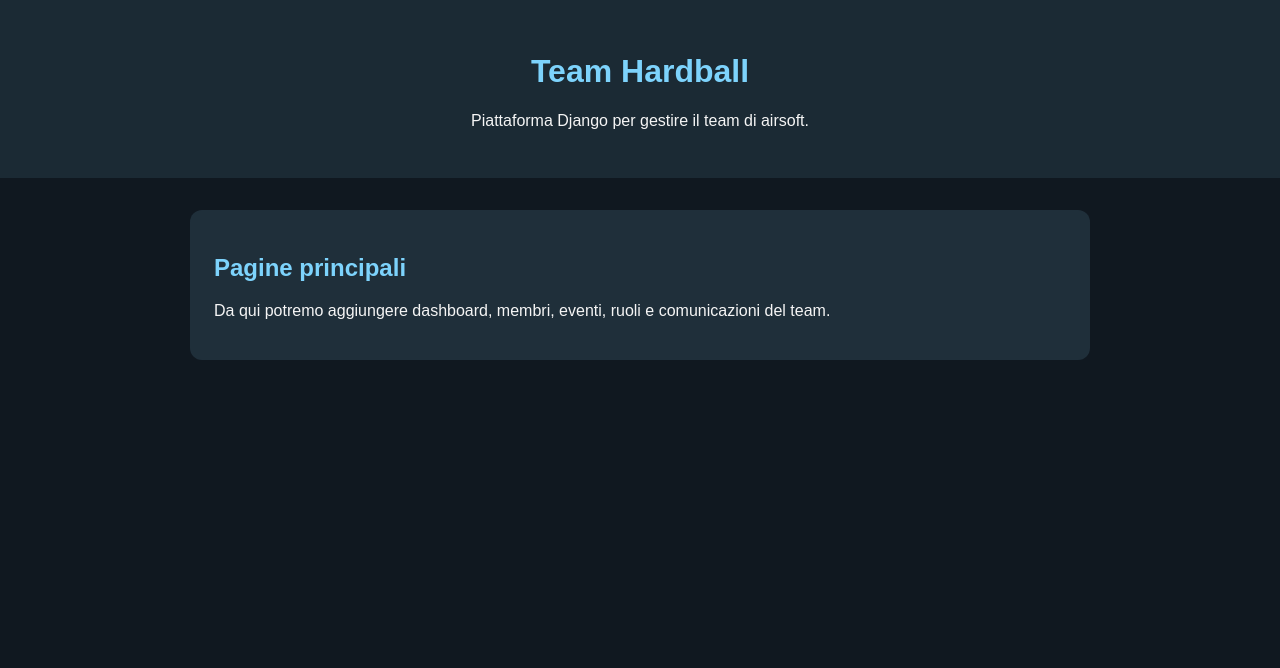
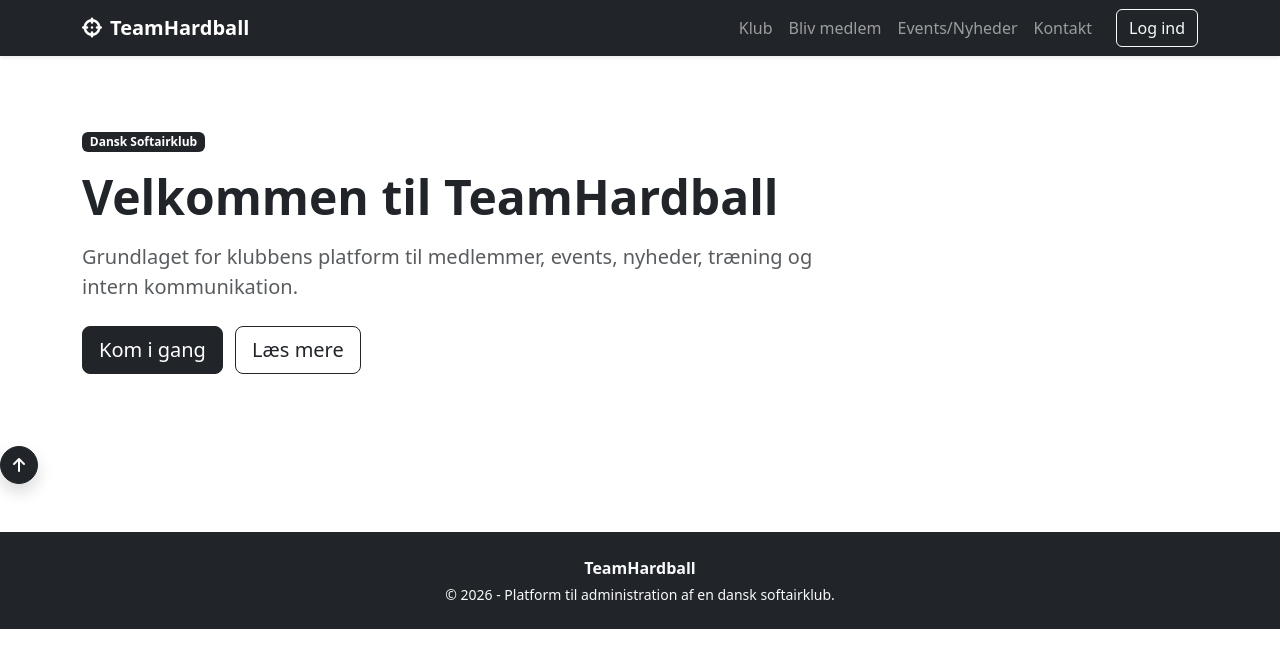
Before and after one commit to latorreandrea/teamhardball, a Django app: template home/templates/home/index.html in a window 1280 px wide. Shown: the top 668 px of the page. Run offline with Django 5.2, Linux system fonts and the light colour scheme; the template is opened without the code that fills it, so the values that code supplies are empty; parts of the project's set-up code (start-up, migrations or seed data) failed here and were passed over.

Commit message:
GIved project structure with new templates, styles, and scripts for TeamHardball platform

```diff
--- a/home/templates/home/index.html
+++ b/home/templates/home/index.html
@@ -1,48 +1,21 @@
-<!DOCTYPE html>
-<html lang="it">
-<head>
-    <meta charset="UTF-8">
-    <meta name="viewport" content="width=device-width, initial-scale=1.0">
-    <title>Team Hardball</title>
-    <style>
-        body {
-            font-family: Arial, sans-serif;
-            margin: 0;
-            padding: 0;
-            background: #101820;
-            color: #f5f5f5;
-        }
-        header {
-            background: #1b2a34;
-            padding: 2rem;
-            text-align: center;
-        }
-        main {
-            max-width: 900px;
-            margin: 2rem auto;
-            padding: 0 1rem;
-        }
-        .card {
-            background: #1f2f3a;
-            border-radius: 12px;
-            padding: 1.5rem;
-            margin-bottom: 1rem;
-        }
-        h1, h2 {
-            color: #7dd3fc;
-        }
-    </style>
-</head>
-<body>
-    <header>
-        <h1>Team Hardball</h1>
-        <p>Piattaforma Django per gestire il team di airsoft.</p>
-    </header>
-    <main>
-        <section class="card">
-            <h2>Pagine principali</h2>
-            <p>Da qui potremo aggiungere dashboard, membri, eventi, ruoli e comunicazioni del team.</p>
-        </section>
-    </main>
-</body>
-</html>
+{% extends "base.html" %}
+
+{% block extra_title %} | Klub{% endblock %}
+
+{% block content %}
+<section class="hero-section py-5">
+    <div class="container py-4">
+        <div class="row align-items-center">
+            <div class="col-lg-8">
+                <span class="badge text-bg-dark mb-3">Dansk Softairklub</span>
+                <h1 class="display-5 fw-bold mb-3">Velkommen til TeamHardball</h1>
+                <p class="lead text-muted mb-4">
+                    Grundlaget for klubbens platform til medlemmer, events, nyheder, træning og intern kommunikation.
+                </p>
+                <a href="#" class="btn btn-dark btn-lg me-2">Kom i gang</a>
+                <a href="#" class="btn btn-outline-dark btn-lg">Læs mere</a>
+            </div>
+        </div>
+    </div>
+</section>
+{% endblock %}
--- /dev/null
+++ b/templates/base.html
@@ -0,0 +1,80 @@
+<!DOCTYPE html>
+<html lang="da">
+<head>
+    {% load static %}
+    {% block meta %}
+        <meta charset="UTF-8">
+        <meta name="viewport" content="width=device-width, initial-scale=1.0">
+        <meta http-equiv="X-UA-Compatible" content="ie=edge">
+
+        <!-- Favicon -->
+        <link rel="shortcut icon" href="{% static 'img/favicon/favicon.ico' %}" type="image/x-icon">
+        <link rel="icon" type="image/png" sizes="32x32" href="{% static 'img/favicon/favicon-32x32.png' %}">
+        <link rel="icon" type="image/png" sizes="16x16" href="{% static 'img/favicon/favicon-16x16.png' %}">
+        <link rel="apple-touch-icon" sizes="180x180" href="{% static 'img/favicon/apple-touch-icon.png' %}">
+    {% endblock %}
+
+    {% block extra_meta %}{% endblock %}
+
+    {% block corecss %}
+        <link rel="stylesheet" href="https://cdn.jsdelivr.net/npm/bootstrap@5.3.0/dist/css/bootstrap.min.css">
+        <link rel="stylesheet" href="https://cdnjs.cloudflare.com/ajax/libs/font-awesome/6.4.0/css/all.min.css">
+    {% endblock %}
+
+    {% block extra_css %}
+        <link rel="stylesheet" href="{% static 'css/styles.css' %}">
+    {% endblock %}
+
+    {% block corejs %}
+        <script src="https://cdn.jsdelivr.net/npm/bootstrap@5.3.0/dist/js/bootstrap.bundle.min.js"></script>
+    {% endblock %}
+
+    {% block extra_js %}
+        <script src="{% static 'js/main.js' %}"></script>
+    {% endblock %}
+
+    <title>
+        {% block title %}TeamHardball | Dansk Softairklub{% endblock %}
+        {% block extra_title %}{% endblock %}
+    </title>
+    <meta name="description" content="TeamHardball er en platform til en dansk softairklub med medlemmer, events, træning og fælles kommunikation.">
+    <meta name="keywords" content="softair, dansk softairklub, teamhardball, events, træning, django">
+</head>
+<body>
+    <header>
+        {% block header %}
+            {% include 'partials/navbar.html' %}
+        {% endblock %}
+    </header>
+
+    {% if messages %}
+        <div class="message-container">
+            {% for message in messages %}
+                {% with message.level as level %}
+                    {% if level == 40 %}
+                        {% include 'includes/toasts/error.html' %}
+                    {% else %}
+                        {% include 'includes/toasts/success.html' %}
+                    {% endif %}
+                {% endwith %}
+            {% endfor %}
+        </div>
+    {% endif %}
+
+    {% block page_header %}{% endblock %}
+
+    <main>
+        {% block content %}{% endblock %}
+    </main>
+
+    <button id="scrollToTopBtn" class="btn btn-dark rounded-circle shadow" aria-label="Til toppen">
+        <i class="fas fa-arrow-up"></i>
+    </button>
+
+    {% block footer %}
+        {% include 'partials/footer.html' %}
+    {% endblock %}
+
+    {% block postloadjs %}{% endblock %}
+</body>
+</html>
--- /dev/null
+++ b/templates/includes/toasts/error.html
@@ -0,0 +1,4 @@
+<div class="alert alert-danger alert-dismissible fade show shadow-sm mb-2" role="alert">
+    {{ message }}
+    <button type="button" class="btn-close" data-bs-dismiss="alert" aria-label="Close"></button>
+</div>
--- /dev/null
+++ b/templates/includes/toasts/success.html
@@ -0,0 +1,4 @@
+<div class="alert alert-success alert-dismissible fade show shadow-sm mb-2" role="alert">
+    {{ message }}
+    <button type="button" class="btn-close" data-bs-dismiss="alert" aria-label="Close"></button>
+</div>
--- /dev/null
+++ b/templates/partials/footer.html
@@ -0,0 +1,6 @@
+<footer class="bg-dark text-light py-4 mt-5">
+    <div class="container text-center">
+        <p class="mb-1 fw-semibold">TeamHardball</p>
+        <p class="mb-0 small">&copy; {% now "Y" %} - Platform til administration af en dansk softairklub.</p>
+    </div>
+</footer>
--- /dev/null
+++ b/templates/partials/navbar.html
@@ -0,0 +1,30 @@
+<nav class="navbar navbar-expand-lg navbar-dark bg-dark shadow-sm">
+    <div class="container">
+        <a class="navbar-brand fw-bold" href="{% url 'home:index' %}">
+            <i class="fa-solid fa-crosshairs me-2"></i>TeamHardball
+        </a>
+        <button class="navbar-toggler" type="button" data-bs-toggle="collapse" data-bs-target="#mainNavbar" aria-controls="mainNavbar" aria-expanded="false" aria-label="Åbn navigation">
+            <span class="navbar-toggler-icon"></span>
+        </button>
+
+        <div class="collapse navbar-collapse" id="mainNavbar">
+            <ul class="navbar-nav ms-auto mb-2 mb-lg-0 align-items-lg-center">
+                <li class="nav-item">
+                    <a class="nav-link" href="{% url 'home:index' %}">Klub</a>
+                </li>
+                <li class="nav-item">
+                    <a class="nav-link" href="#">Bliv medlem</a>
+                </li>
+                <li class="nav-item">
+                    <a class="nav-link" href="#">Events/Nyheder</a>
+                </li>
+                <li class="nav-item">
+                    <a class="nav-link" href="#">Kontakt</a>
+                </li>
+                <li class="nav-item ms-lg-3 mt-2 mt-lg-0">
+                    <a class="btn btn-outline-light" href="#">Log ind</a>
+                </li>
+            </ul>
+        </div>
+    </div>
+</nav>
```
Also changed, not shown: teamhardball/settings.py (+4 -3 lines), static/css/styles.css (added), static/js/main.js (added).
